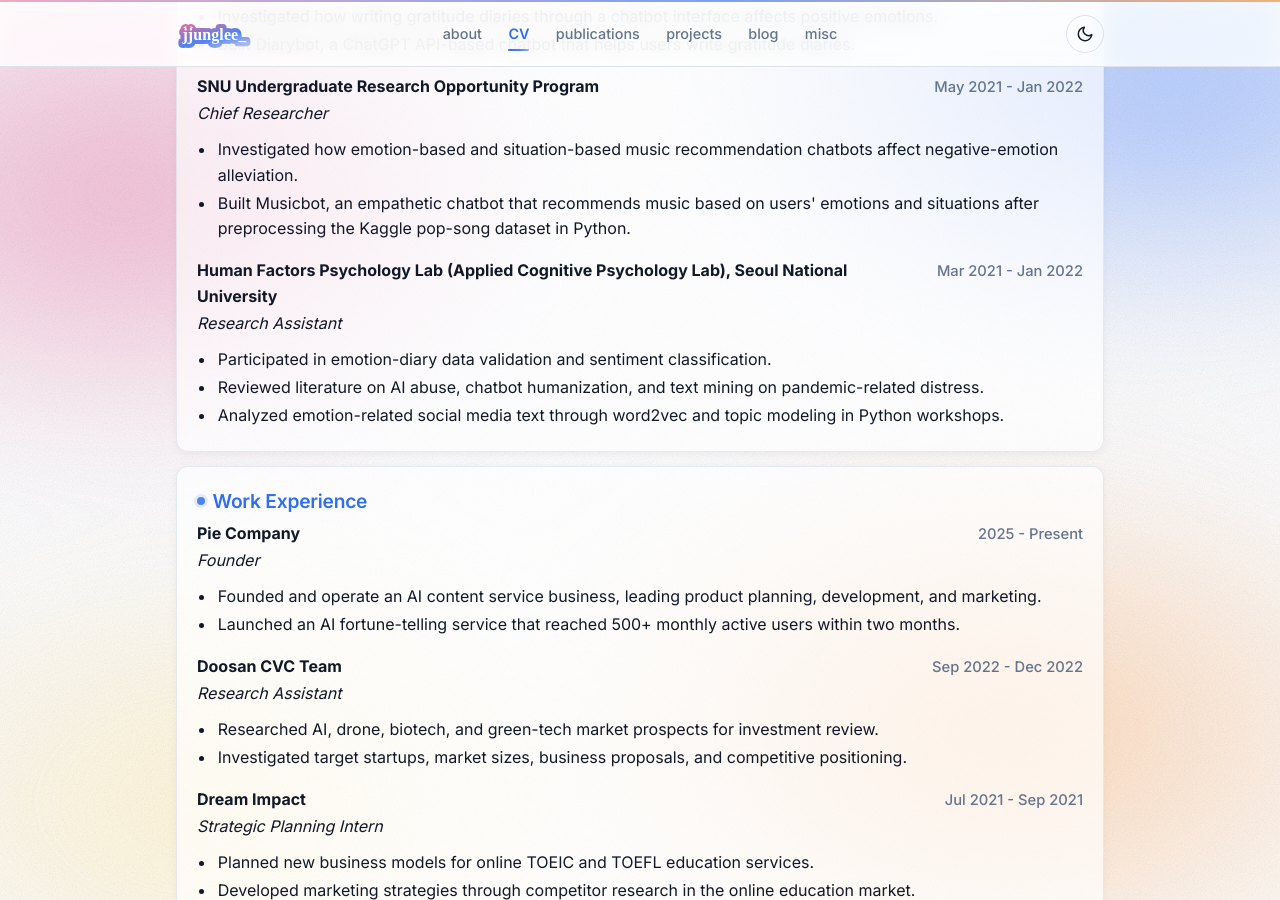
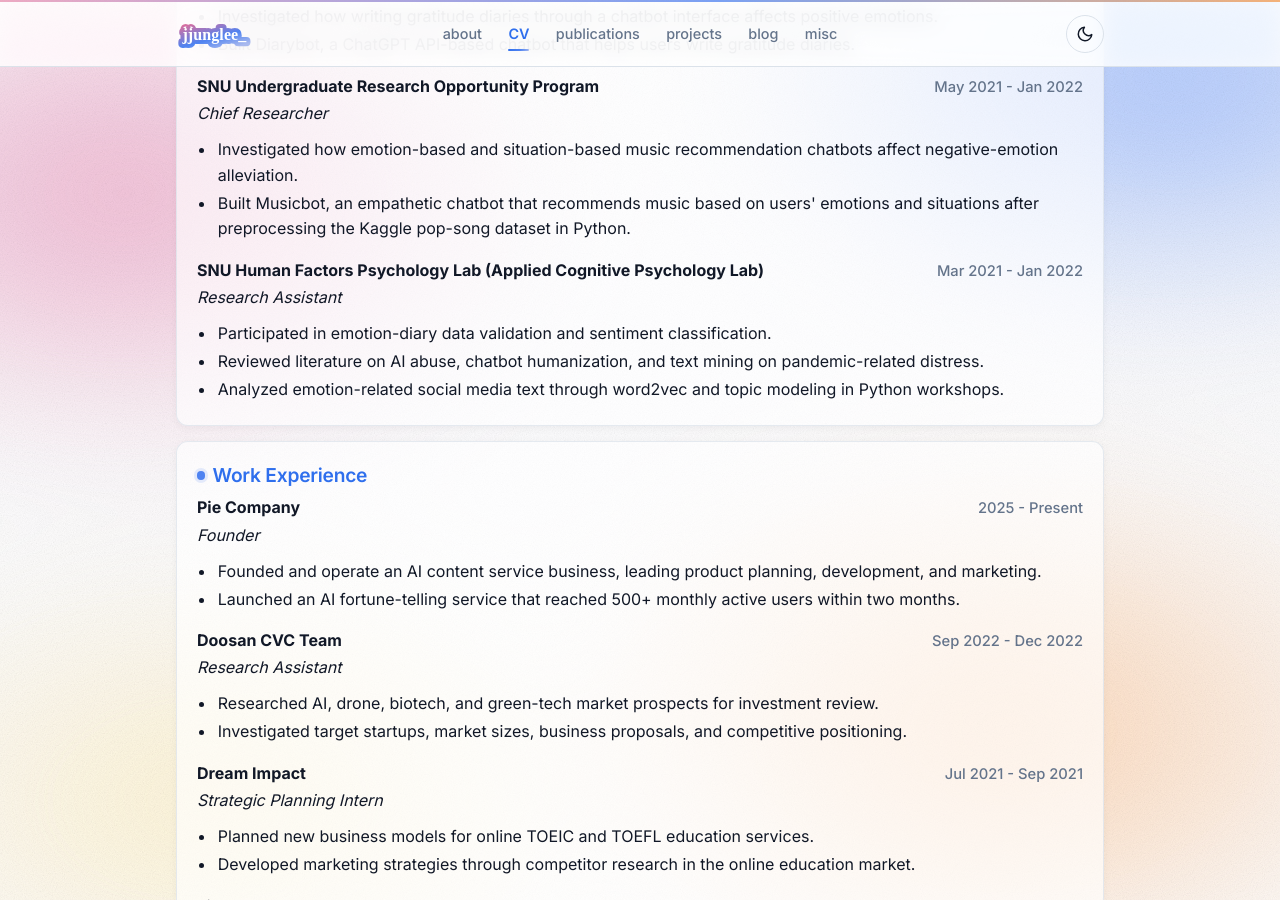
Before and after one commit to leejungp2/leejungp2.github.io, a Jekyll site: the page built from _pages/cv.md, in a window 1280 px wide and 900 px high, scrolled down 835 px. Built offline with Jekyll 4.4.1, drawn with Linux system fonts in a browser that asks for light colours.

Commit message:
Update contact email and CV lab name

```diff
--- a/_data/socials.yml
+++ b/_data/socials.yml
@@ -3,3 +3,5 @@
 github: "https://github.com/leejungp2"
 
 linkedin: "https://www.linkedin.com/in/jjung-lee/"
+
+email: "leejungp2@snu.ac.kr"
--- a/_pages/cv.md
+++ b/_pages/cv.md
@@ -40,7 +40,7 @@ action_disabled: true
       <li>Investigated how emotion-based and situation-based music recommendation chatbots affect negative-emotion alleviation.</li>
       <li>Built Musicbot, an empathetic chatbot that recommends music based on users' emotions and situations after preprocessing the Kaggle pop-song dataset in Python.</li>
     </ul>
-    <p><span class="entry-head"><strong>Human Factors Psychology Lab (Applied Cognitive Psychology Lab), Seoul National University</strong><span class="entry-date">Mar 2021 - Jan 2022</span></span>
+    <p><span class="entry-head"><strong>SNU Human Factors Psychology Lab (Applied Cognitive Psychology Lab)</strong><span class="entry-date">Mar 2021 - Jan 2022</span></span>
     <em>Research Assistant</em></p>
     <ul class="cv-bullets">
       <li>Participated in emotion-diary data validation and sentiment classification.</li>
```
